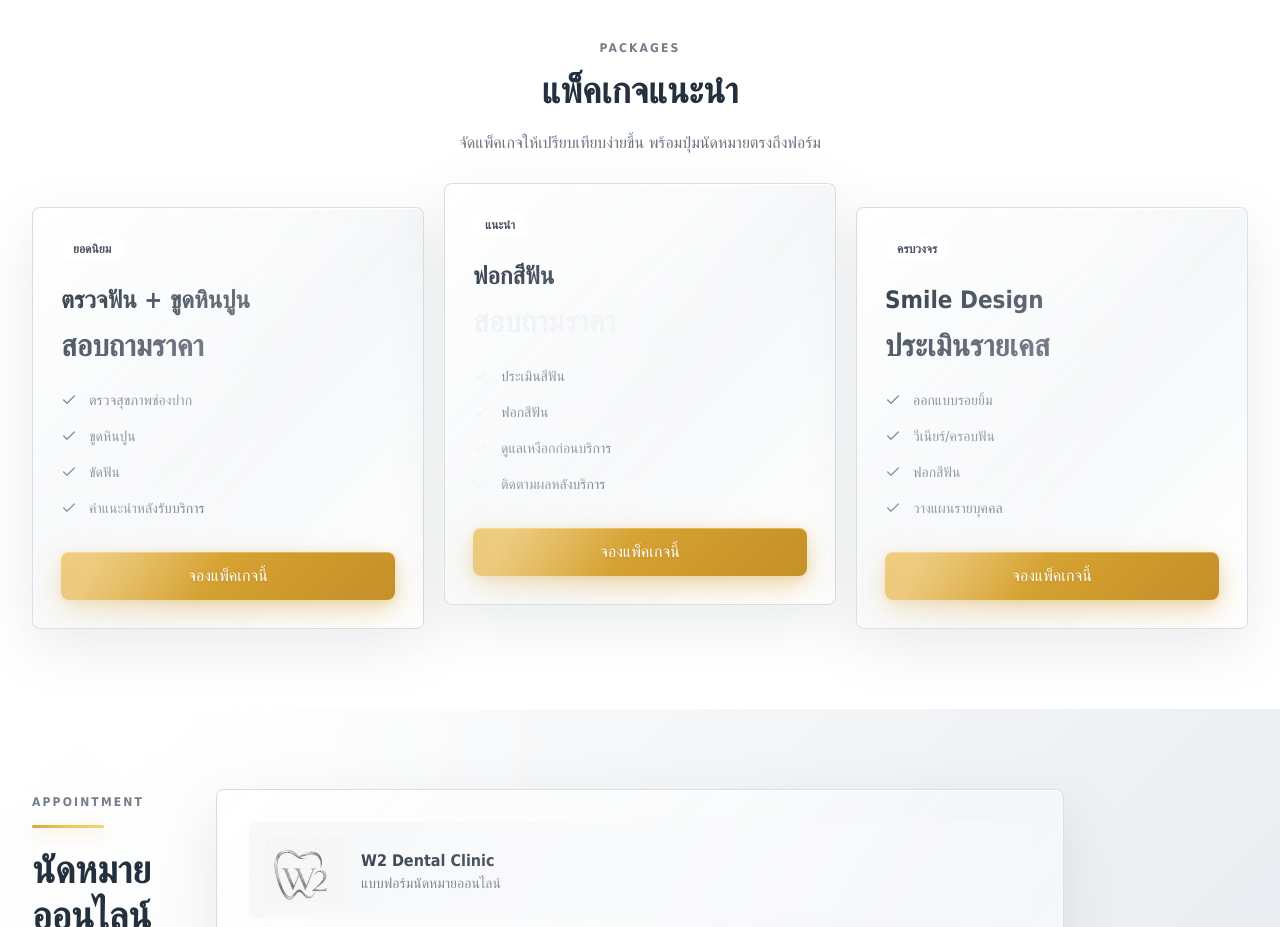
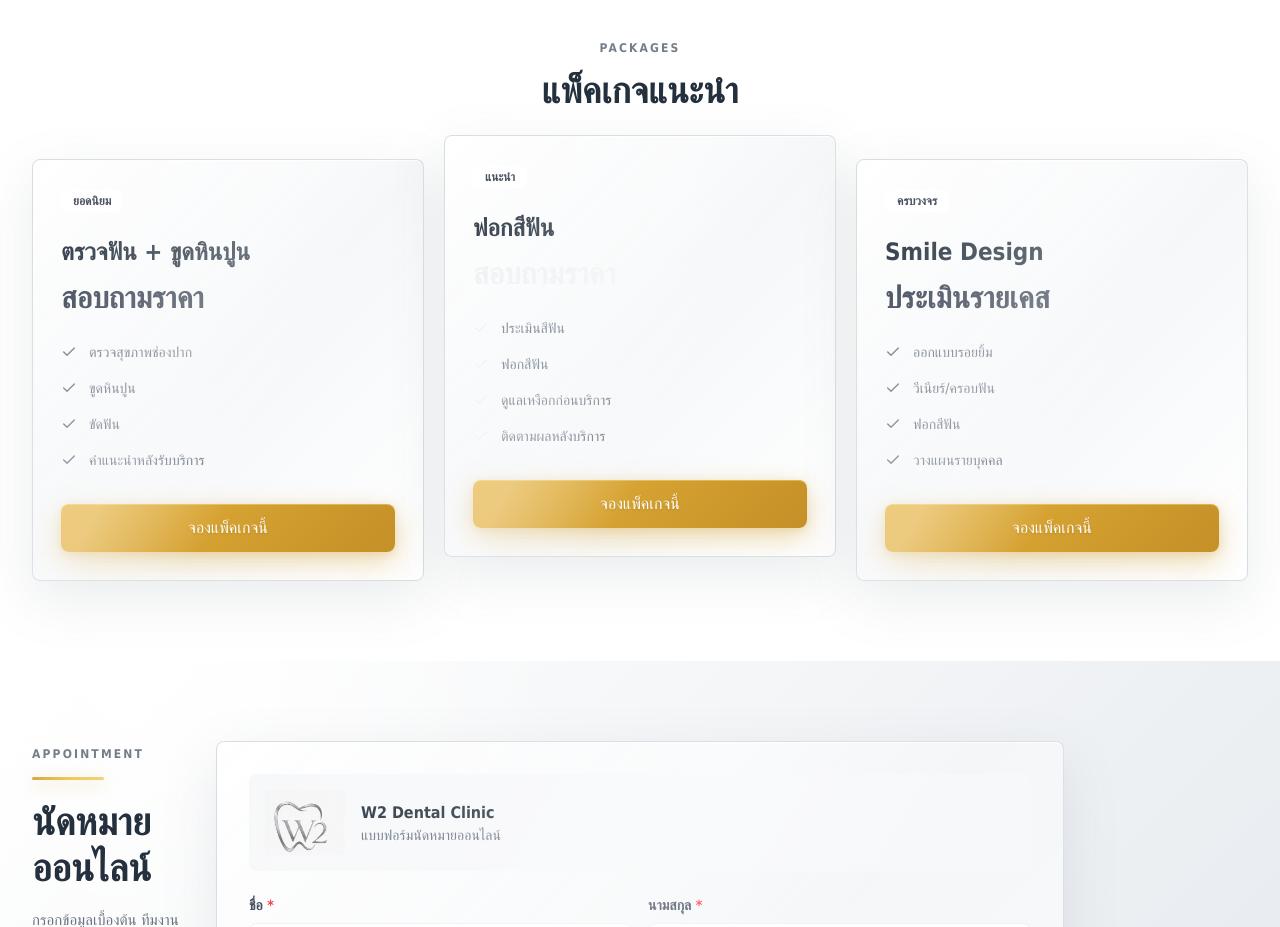
Before and after one commit to Armindyz/https-github.com-username-w2-dental, a Next.js app: page / in a window 1280 px wide. Shown: the part 5060-5987 px from the top of the page. Built offline with nearby package versions, Linux system fonts and the light colour scheme; no server answers.

Commit message:
Remove package description

```diff
--- a/src/components/Packages.tsx
+++ b/src/components/Packages.tsx
@@ -46,9 +46,6 @@ export default function Packages() {
         >
           <span className="section-kicker">Packages</span>
           <h2 className="mt-3 text-4xl font-bold text-w2-gray-900">แพ็คเกจแนะนำ</h2>
-          <p className="mt-4 leading-8 text-w2-gray-500">
-            จัดแพ็คเกจให้เปรียบเทียบง่ายขึ้น พร้อมปุ่มนัดหมายตรงถึงฟอร์ม
-          </p>
         </div>
 
         <div className="grid grid-cols-1 gap-5 md:grid-cols-3">
```
